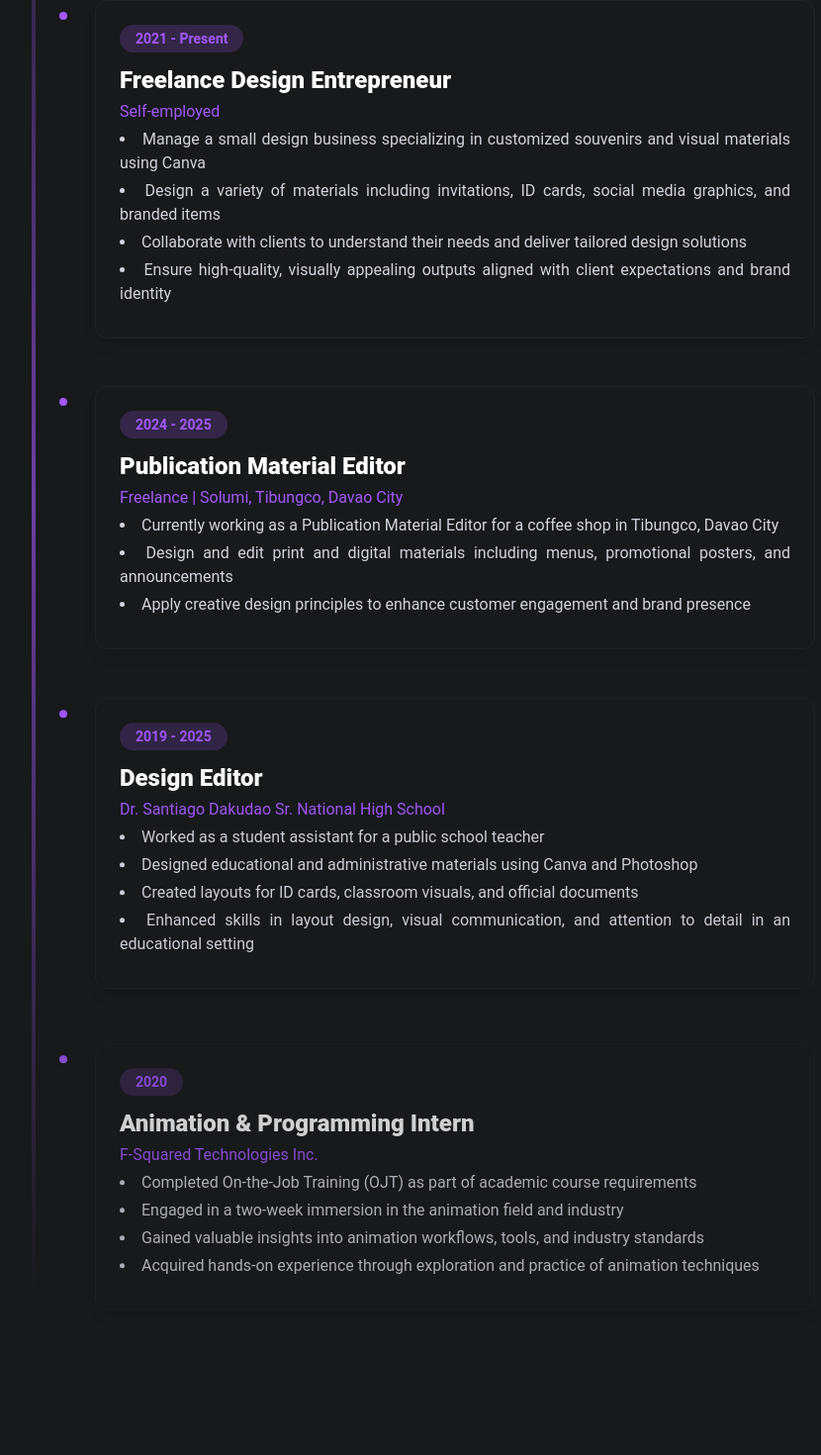
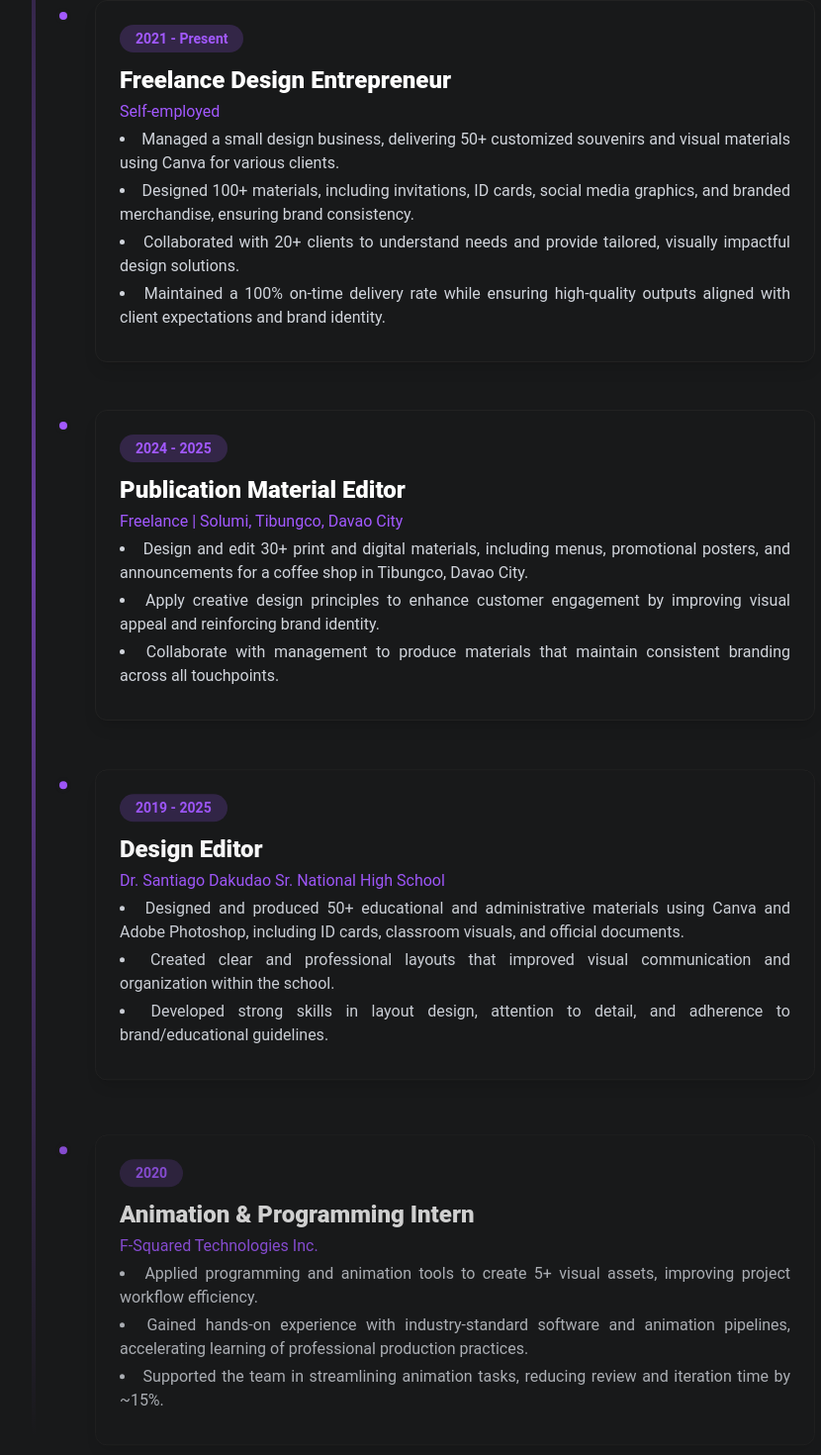
Before and after one commit to teressaconde/teressa-portfolio, a Next.js app: page / in a window 1280 px wide. Shown: the part 1960-3430 px from the top of the page at 99% size, without its empty margins (72-902 px from the left). Built offline with nearby package versions, Linux system fonts and the light colour scheme.

Commit message:
update experience description

```diff
--- a/app/ExperienceSection.js
+++ b/app/ExperienceSection.js
@@ -7,8 +7,8 @@ const experiences = [
     title: "Front End Developer - Intern",
     company: "Mini Clean Business Solution (Infosoft)",
     description: [
-      "Designed and developed a high-fidelity mobile app prototype using Figma, focusing on user-friendly interfaces tailored for Farmer App workflows",
-      "Implemented front-end development of the Farm App using Flutter, ensuring responsive design and a seamless user experience across Android and iOS platforms",
+      "Designed a high-fidelity mobile app prototype (20+ screens) in Figma, supporting 5+ core farmer workflows and improving UI clarity and navigation",
+      "Implemented front-end UI using Flutter for a 2-platform mobile app (Android & iOS), delivering 100% responsive layouts across multiple screen sizes."
     ],
   },
   {
@@ -16,10 +16,10 @@ const experiences = [
     title: "Freelance Design Entrepreneur",
     company: "Self-employed",
     description: [
-      "Manage a small design business specializing in customized souvenirs and visual materials using Canva",
-      "Design a variety of materials including invitations, ID cards, social media graphics, and branded items",
-      "Collaborate with clients to understand their needs and deliver tailored design solutions",
-      "Ensure high-quality, visually appealing outputs aligned with client expectations and brand identity",
+     "Managed a small design business, delivering 50+ customized souvenirs and visual materials using Canva for various clients.",
+    "Designed 100+ materials, including invitations, ID cards, social media graphics, and branded merchandise, ensuring brand consistency.",
+    "Collaborated with 20+ clients to understand needs and provide tailored, visually impactful design solutions.",
+    "Maintained a 100% on-time delivery rate while ensuring high-quality outputs aligned with client expectations and brand identity."
     ],
   },
   {
@@ -27,9 +27,9 @@ const experiences = [
     title: "Publication Material Editor",
     company: "Freelance | Solumi, Tibungco, Davao City",
     description: [
-      "Currently working as a Publication Material Editor for a coffee shop in Tibungco, Davao City",
-      "Design and edit print and digital materials including menus, promotional posters, and announcements",
-      "Apply creative design principles to enhance customer engagement and brand presence",
+      "Design and edit 30+ print and digital materials, including menus, promotional posters, and announcements for a coffee shop in Tibungco, Davao City.",
+      "Apply creative design principles to enhance customer engagement by improving visual appeal and reinforcing brand identity.",
+      "Collaborate with management to produce materials that maintain consistent branding across all touchpoints."
     ],
   },
   {
@@ -37,10 +37,9 @@ const experiences = [
     title: "Design Editor",
     company: "Dr. Santiago Dakudao Sr. National High School",
     description: [
-      "Worked as a student assistant for a public school teacher",
-      "Designed educational and administrative materials using Canva and Photoshop",
-      "Created layouts for ID cards, classroom visuals, and official documents",
-      "Enhanced skills in layout design, visual communication, and attention to detail in an educational setting",
+      "Designed and produced 50+ educational and administrative materials using Canva and Adobe Photoshop, including ID cards, classroom visuals, and official documents.",
+      "Created clear and professional layouts that improved visual communication and organization within the school.",
+      "Developed strong skills in layout design, attention to detail, and adherence to brand/educational guidelines."
     ],
   },
   {
@@ -48,10 +47,9 @@ const experiences = [
     title: "Animation & Programming Intern",
     company: "F-Squared Technologies Inc.",
     description: [
-      "Completed On-the-Job Training (OJT) as part of academic course requirements",
-      "Engaged in a two-week immersion in the animation field and industry",
-      "Gained valuable insights into animation workflows, tools, and industry standards",
-      "Acquired hands-on experience through exploration and practice of animation techniques",
+    "Applied programming and animation tools to create 5+ visual assets, improving project workflow efficiency.",
+    "Gained hands-on experience with industry-standard software and animation pipelines, accelerating learning of professional production practices.",
+    "Supported the team in streamlining animation tasks, reducing review and iteration time by ~15%."
     ],
   },
 ];
```
